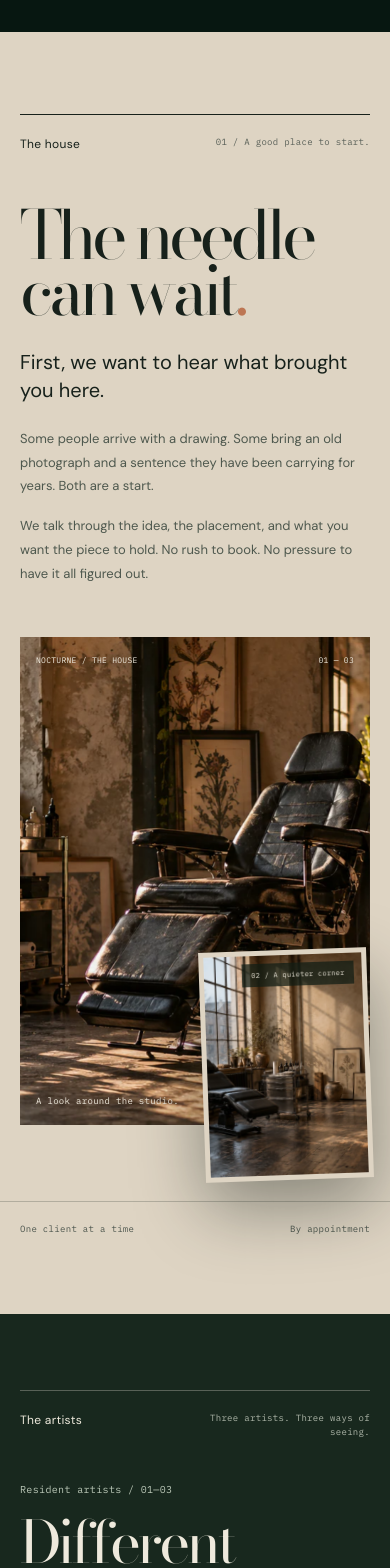
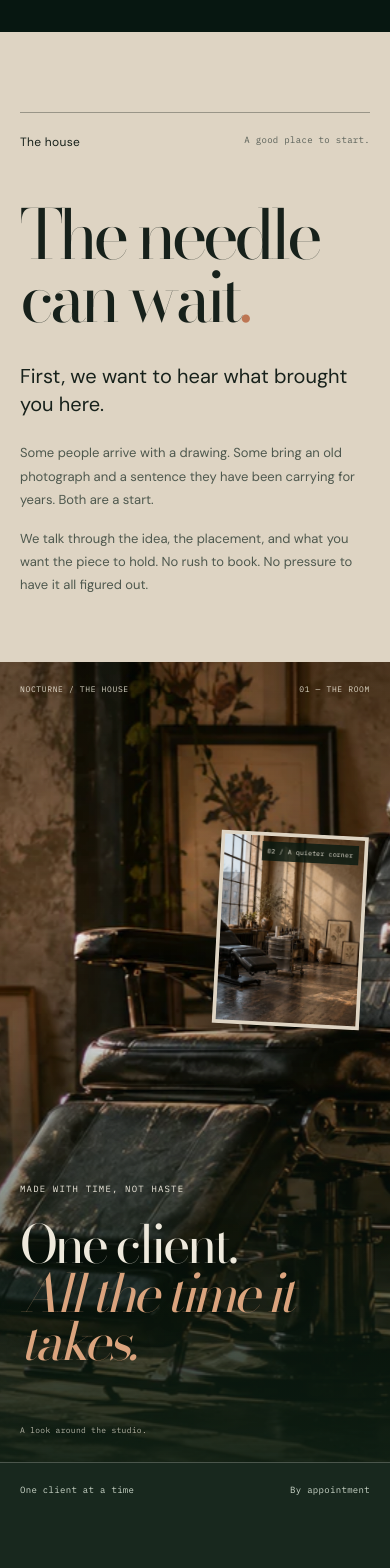
Before and after one commit to DaramolaFemi/Project-1, a Next.js app: page / in a window 390 px wide. Shown: the part 3260-4828 px from the top of the page. Built offline with nearby package versions, Linux system fonts and the light colour scheme; no server answers.

Commit message:
Fix studio cinematic section layout and motion
* Replace broken pinned studio with edge-to-edge photographic composition

* Remove conflicting studio CSS and add responsive cinema motion styles

```diff
--- a/src/app/globals.css
+++ b/src/app/globals.css
@@ -98,41 +98,6 @@ h1 { margin-left: -8px; font-size: clamp(96px, 11.2vw, 184px); line-height: .87;
 .scene-fallback { position: absolute; inset: 20%; display: flex; flex-direction: column; justify-content: center; border: 1px solid var(--rule-dark); text-align: center; }
 .scene-fallback p { font: 36px var(--serif); }
 .scene-fallback span { color: var(--muted); font: 11px var(--mono); }
-
-.studio { position: relative; overflow: hidden; isolation: isolate; background: #ded4c3; color: var(--ink); }
-.studio-wrap { padding-top: clamp(96px, 11vw, 170px); padding-bottom: clamp(104px, 11vw, 176px); }
-.studio .section-heading { position: relative; border-color: rgba(23, 33, 27, .36); }
-.studio .section-heading::before { position: absolute; top: -1px; left: 0; width: 100%; height: 1px; background: var(--ink); content: ''; }
-.studio .section-heading > .mono { color: #596058; }
-.studio-statement { display: grid; grid-template-columns: minmax(0, 1.16fr) minmax(280px, .64fr); gap: clamp(44px, 11vw, 180px); align-items: end; margin-bottom: clamp(52px, 7vw, 98px); }
-.studio-statement h2 { max-width: 820px; font-size: clamp(80px, 10.7vw, 166px); line-height: .82; letter-spacing: -.07em; }
-.studio-statement > div { max-width: 420px; padding-bottom: 4px; }
-.studio-statement .lead { margin-bottom: 22px; color: var(--ink); font-size: clamp(20px, 1.55vw, 25px); line-height: 1.38; }
-.studio-statement p:not(.lead) { color: #4e584e; font-size: 14px; line-height: 1.84; }
-.studio-statement p + p { margin-top: 16px; }
-.studio-images { display: grid; grid-template-columns: minmax(0, 2.1fr) minmax(210px, .78fr); gap: clamp(12px, 2vw, 32px); align-items: end; }
-.studio-photo { position: relative; overflow: hidden; background: #b9ac98; outline: 1px solid rgba(57, 94, 68, .72); outline-offset: 4px; box-shadow: 0 0 0 1px rgba(81, 117, 90, .2), 0 18px 54px rgba(22, 62, 36, .2), 0 0 42px rgba(65, 112, 77, .17); }
-.studio-photo-primary { aspect-ratio: 1.48 / 1; }
-.studio-photo-detail { z-index: 3; aspect-ratio: .7 / 1; margin-bottom: clamp(28px, 5.5vw, 100px); transform: translate3d(56px, 60px, 0) rotate(6deg) scale(.7); transform-origin: 82% 88%; opacity: .62; filter: blur(2px); will-change: transform, opacity, filter; }
-.studio-photo::after { position: absolute; inset: 0; background: rgba(21, 26, 20, .12); content: ''; pointer-events: none; }
-.studio-photo img { object-position: center 53%; }
-.studio-photo-detail img { object-position: 36% center; }
-.studio-film-strip { position: absolute; right: clamp(16px, 3vw, 42px); bottom: clamp(18px, 3vw, 48px); z-index: 2; display: flex; width: clamp(124px, 13vw, 202px); padding: 6px; background: rgba(222, 212, 195, .9); box-shadow: 0 14px 32px rgba(12, 20, 14, .28); opacity: 0; transform: translate3d(68px, 42px, 0) rotate(8deg); transform-origin: right bottom; }
-.studio-film-strip span { position: relative; display: block; width: 50%; aspect-ratio: .72 / 1; overflow: hidden; border: 1px solid rgba(23, 33, 27, .5); }
-.studio-film-strip span + span { margin-left: 5px; }
-.studio-film-strip img { object-position: center; }
-.studio.is-visible .studio-photo-primary { animation: studio-main-reveal 1.05s cubic-bezier(.2,.75,.15,1) both; }
-.studio.is-visible .studio-photo-primary > img { animation: studio-main-zoom 1.2s cubic-bezier(.2,.75,.15,1) both; }
-.studio.is-visible .studio-photo-detail { animation: studio-detail-pull-forward 1.3s cubic-bezier(.16,.84,.18,1) .16s both; }
-.studio.is-visible .studio-film-strip { animation: studio-strip-settle .95s cubic-bezier(.2,.75,.15,1) .48s both, studio-strip-breathe 6s ease-in-out 1.5s infinite; }
-@keyframes studio-main-reveal { from { clip-path: inset(0 0 100% 0); } to { clip-path: inset(0); } }
-@keyframes studio-main-zoom { from { transform: scale(1.12); } to { transform: scale(1); } }
-@keyframes studio-detail-pull-forward { 0% { opacity: .62; transform: translate3d(56px, 60px, 0) rotate(6deg) scale(.7); filter: blur(2px); } 46% { opacity: 1; transform: translate3d(15px, 15px, 0) rotate(1.5deg) scale(.93); filter: blur(.5px); } 74% { transform: translate3d(-8px, -12px, 0) rotate(-1deg) scale(1.12); } 100% { opacity: 1; transform: none; filter: blur(0); } }
-@keyframes studio-strip-settle { from { opacity: 0; transform: translate3d(68px, 42px, 0) rotate(8deg); } to { opacity: 1; transform: none; } }
-@keyframes studio-strip-breathe { 0%, 100% { translate: 0 0; } 50% { translate: 0 -5px; } }
-.photo-note { position: absolute; bottom: 0; left: 0; z-index: 1; padding: 12px 15px 11px; background: var(--ink); color: var(--chalk); font: 10px var(--mono); letter-spacing: .04em; }
-.studio-image-index { position: absolute; top: 14px; right: 14px; z-index: 1; color: var(--chalk); font-size: 9px; text-shadow: 0 1px 12px rgba(0,0,0,.75); }
-.studio-foot { display: flex; justify-content: space-between; padding-top: 18px; color: #4c554d; }
 
 .artists { overflow: clip; background: #18281e; color: var(--chalk); }
 .artists-shell { display: grid; grid-template-columns: minmax(300px, .76fr) minmax(0, 1.24fr); gap: clamp(48px, 9vw, 170px); align-items: start; }
@@ -366,7 +331,6 @@ h1 { margin-left: -8px; font-size: clamp(96px, 11.2vw, 184px); line-height: .87;
   .hero-kicker { max-width: 260px; }
   .hero-actions { align-items: flex-start; flex-direction: column; gap: 12px; }
   .hero-bottom > span { display: none; }
-  .studio-statement { gap: 7%; }
   .artist-layout { grid-template-columns: 1fr 1fr; gap: 8%; }
   .artist-santi { grid-column: 1 / 2; margin-top: 25px; padding-top: 0; }
   .artist-info h3 { font-size: 37px; }
@@ -428,21 +392,6 @@ h1 { margin-left: -8px; font-size: clamp(96px, 11.2vw, 184px); line-height: .87;
   h2 { font-size: clamp(51px, 13vw, 76px); }
   .section-heading { align-items: flex-start; margin-bottom: 53px; }
   .section-heading > .mono { max-width: 46%; text-align: right; font-size: 9px; }
-  .studio-wrap { padding-top: 82px; padding-bottom: 92px; }
-  .studio-statement { grid-template-columns: 1fr; gap: 30px; margin-bottom: 42px; }
-  .studio-statement h2 { font-size: clamp(70px, 18.8vw, 102px); line-height: .84; }
-  .studio-statement > div { max-width: 500px; }
-  .studio-statement .lead { font-size: 20px; }
-  .studio-statement p:not(.lead) { font-size: 13px; }
-  .studio-images { display: block; position: relative; padding-bottom: 90px; }
-  .studio-photo-primary { aspect-ratio: .88 / 1; min-height: 430px; }
-  .studio-photo-primary img { object-position: 47% center; }
-  .studio-photo-detail { position: absolute; right: 0; bottom: 0; width: 42%; aspect-ratio: .7 / 1; margin: 0; border: 7px solid #ded4c3; box-shadow: 0 0 0 1px rgba(81, 117, 90, .28), 0 24px 60px rgba(12, 25, 16, .34), 0 0 58px rgba(63, 122, 81, .2); }
-  .studio-photo-detail img { object-position: 38% center; }
-  .photo-note { padding: 10px 12px; font-size: 9px; }
-  .studio-film-strip { display: none; }
-  .studio-foot { gap: 20px; font-size: 9px; }
-  .studio-foot > span:first-child { max-width: 62%; }
   .artists-shell { display: block; padding-top: 0; padding-bottom: 0; }
   .artists-rail { position: relative; display: block; height: auto; min-height: 0; padding: 76px 0 54px; }
   .artists .section-heading { margin-bottom: 42px; }
@@ -552,8 +501,6 @@ h1 { margin-left: -8px; font-size: clamp(96px, 11.2vw, 184px); line-height: .87;
 }
 @media (prefers-reduced-motion: reduce) {
   *, *::before, *::after { scroll-behavior: auto !important; animation-duration: .01ms !important; animation-iteration-count: 1 !important; transition-duration: .01ms !important; }
-  .studio-film-strip, .studio.is-visible .studio-photo-detail { opacity: 1; transform: none; }
-  .studio.is-visible .studio-photo-primary { clip-path: none; }
 }
 @media (max-width: 420px) {
   :root { --gutter: 20px; }
@@ -579,51 +526,62 @@ h1 { margin-left: -8px; font-size: clamp(96px, 11.2vw, 184px); line-height: .87;
 }
 
 
-/* Studio editorial film: a restrained, scroll-driven continuation of the opening. */
-.studio-editorial { background: #ded4c3; }
-.studio-editorial .studio-wrap { padding-top: clamp(90px, 10vw, 158px); padding-bottom: clamp(65px, 7vw, 110px); }
-.studio-editorial .studio-statement { align-items: center; margin-bottom: 0; }
-.studio-editorial .studio-statement h2 { font-size: clamp(76px, 10vw, 158px); }
-.studio-editorial .studio-line { display: block; overflow: hidden; padding-bottom: .13em; margin-bottom: -.13em; }
-.studio-editorial .studio-line-inner { display: block; }
-.studio-editorial .studio-statement-copy { padding-top: 18px; }
-.studio-cinema-track { position: relative; height: 205svh; }
-.studio-cinema-sticky { position: sticky; top: 0; height: 100svh; overflow: hidden; isolation: isolate; }
-.studio-cinema-primary { position: absolute; inset: 4.5vh var(--gutter); overflow: hidden; background: #493b2e; transform-origin: center; will-change: clip-path, transform; }
-.studio-cinema-primary > img { object-fit: cover; object-position: center 57%; will-change: transform; }
-.studio-cinema-vignette { position: absolute; inset: 0; background: linear-gradient(180deg,rgba(8,14,10,.35),transparent 35%,rgba(6,13,9,.12) 60%,rgba(7,15,10,.75)); opacity: .35; pointer-events: none; }
-.studio-cinema-top { position: absolute; top: clamp(20px,3vw,42px); right: clamp(20px,3vw,42px); left: clamp(20px,3vw,42px); display: flex; justify-content: space-between; color: #eee9dc; font-size: 10px; text-shadow: 0 2px 12px #111; }
-.studio-cinema-caption { position: absolute; bottom: clamp(18px,3vw,44px); left: clamp(20px,3vw,42px); color: #eee9dc; font-size: 11px; }
-.studio-cinema-detail { position: absolute; z-index: 2; right: calc(var(--gutter) + 3.5vw); top: 17%; width: clamp(230px,26vw,450px); aspect-ratio: .74; border: 7px solid #ded4c3; background: #635b4b; box-shadow: 0 26px 70px rgba(6,14,10,.4); will-change: transform, opacity; }
-.studio-cinema-detail img { object-fit: cover; object-position: 36% center; }
-.studio-cinema-detail figcaption { position: absolute; top: 15px; right: 16px; padding: 6px 9px; background: rgba(16,28,20,.72); color: #eee9dc; font-size: 9px; }
-.studio-cinema-outro { position: absolute; bottom: clamp(80px,12vh,150px); left: clamp(24px,5.5vw,96px); z-index: 1; color: #eee9dc; }
-.studio-cinema-outro > span { font-size: 10px; letter-spacing: .11em; }
-.studio-cinema-outro p { margin-top: 20px; font: 400 clamp(52px,6.7vw,108px)/.93 var(--serif); letter-spacing: -.06em; }
-.studio-cinema-outro em { font-weight: 400; color: #edb28c; }
-.studio-closing { display: flex; justify-content: space-between; padding-top: 20px; padding-bottom: clamp(55px,7vw,110px); border-top: 1px solid rgba(23,33,27,.22); color: #4c554d; }
-@media (min-width: 768px) and (max-width: 1100px) {
-  .studio-cinema-detail { width: 29vw; right: calc(var(--gutter) + 2vw); }
-  .studio-cinema-outro p { font-size: clamp(46px,6vw,72px); }
+/* The house — photographic act after the 3D opening. No pinning or dead scroll. */
+.studio-renewed { position: relative; overflow: clip; background: #ded4c3; color: var(--ink); }
+.studio-renewed .studio-intro { padding-top: clamp(84px, 9vw, 140px); padding-bottom: clamp(72px, 8vw, 120px); }
+.studio-renewed .section-heading { border-color: rgba(23,33,27,.35); margin-bottom: clamp(52px,7vw,104px); }
+.studio-renewed .section-heading > .mono { color: #596058; }
+.studio-intro-grid { display: grid; grid-template-columns: minmax(0,1.32fr) minmax(290px,.68fr); gap: clamp(50px,8vw,140px); align-items: end; }
+.studio-intro-grid h2 { font: 400 clamp(76px,9.8vw,158px)/.88 var(--serif); letter-spacing: -.07em; }
+.studio-line { display: block; overflow: hidden; padding-block: .05em .12em; margin-block: -.05em -.12em; }
+.studio-line-inner { display: block; width: max-content; max-width: 100%; }
+.studio-intro-copy { max-width: 410px; padding-bottom: 5px; }
+.studio-intro-copy .studio-lead { margin-bottom: 23px; font-size: clamp(20px,1.6vw,25px); line-height: 1.38; color: var(--ink); }
+.studio-intro-copy p:not(.studio-lead) { color: #4e584e; font-size: 14px; line-height: 1.8; }
+.studio-intro-copy p + p { margin-top: 15px; }
+.studio-film { position: relative; height: clamp(680px, 100svh, 1040px); overflow: hidden; isolation: isolate; background: #142219; color: var(--chalk); }
+.studio-film-image { position: absolute; inset: -7% 0; transform-origin: center center; will-change: transform; }
+.studio-film-image img { object-fit: cover; object-position: center 54%; }
+.studio-film-shade { position: absolute; inset: 0; pointer-events: none; background: linear-gradient(90deg,rgba(6,15,10,.62) 0%,rgba(6,15,10,.19) 49%,rgba(6,15,10,.04) 77%),linear-gradient(180deg,rgba(8,18,12,.24) 0%,transparent 35%,rgba(9,20,13,.18) 54%,rgba(13,29,20,.94) 100%); }
+.studio-film-meta { position: absolute; top: clamp(26px,4vw,56px); right: var(--gutter); left: var(--gutter); display: flex; justify-content: space-between; gap: 20px; color: rgba(245,240,224,.86); font-size: 10px; letter-spacing: .08em; }
+.studio-film-words { position: absolute; z-index: 2; bottom: clamp(94px,15vh,170px); left: var(--gutter); width: min(58vw,860px); text-shadow: 0 2px 20px rgba(4,13,8,.35); }
+.studio-film-words > span { font-size: 10px; letter-spacing: .13em; }
+.studio-film-words p { margin-top: 20px; font: 400 clamp(66px,7.5vw,122px)/.89 var(--serif); letter-spacing: -.065em; }
+.studio-film-words em { color: #dba47e; font-style: italic; }
+.studio-film-detail { position: absolute; z-index: 1; top: 16%; right: var(--gutter); width: clamp(200px,24vw,370px); aspect-ratio: .76; border: 6px solid #ded4c3; background: #4c4a3c; box-shadow: 0 24px 75px rgba(4,14,8,.4); transform-origin: 60% 40%; will-change: transform; }
+.studio-film-detail img { object-fit: cover; object-position: 38% center; }
+.studio-film-detail figcaption { position: absolute; top: 12px; right: 12px; padding: 7px 10px; background: rgba(9,25,16,.82); color: #eee9dc; font-size: 9px; }
+.studio-film-index { position: absolute; bottom: 32px; left: var(--gutter); font-size: 9px; color: rgba(245,240,224,.7); }
+.studio-bridge { background: #18281e; color: #cbd6c9; }
+.studio-bridge-inner { display: flex; justify-content: space-between; gap: 22px; padding-top: 26px; padding-bottom: clamp(60px,7vw,100px); border-top: 1px solid rgba(238,233,220,.24); }
+@media (max-width: 1100px) and (min-width: 768px) {
+  .studio-intro-grid { gap: 5vw; }
+  .studio-intro-grid h2 { font-size: clamp(68px,9.2vw,105px); }
+  .studio-film-words { width: 65vw; }
+  .studio-film-words p { font-size: clamp(60px,7vw,82px); }
+  .studio-film-detail { width: 27vw; }
 }
 @media (max-width: 767px) {
-  .studio-editorial .studio-wrap { padding-top: 82px; padding-bottom: 47px; }
-  .studio-editorial .studio-statement { display: block; }
-  .studio-editorial .studio-statement h2 { font-size: clamp(65px,17.2vw,102px); }
-  .studio-editorial .studio-statement-copy { padding-top: 30px; }
-  .studio-cinema-track { height: auto; padding-bottom: 76px; }
-  .studio-cinema-sticky { position: relative; height: min(125vw,650px); min-height: 440px; overflow: visible; }
-  .studio-cinema-primary { inset: 0 var(--gutter); }
-  .studio-cinema-primary > img { object-position: 47% center; }
-  .studio-cinema-top { top: 17px; left: 16px; right: 16px; font-size: 8px; }
-  .studio-cinema-caption { bottom: 16px; left: 16px; font-size: 9px; }
-  .studio-cinema-detail { right: var(--gutter); top: auto; bottom: -55px; width: 43%; aspect-ratio: .73; border-width: 5px; }
-  .studio-cinema-detail figcaption { top: 8px; right: 8px; font-size: 7px; }
-  .studio-cinema-outro, .studio-cinema-vignette { display: none; }
-  .studio-closing { font-size: 9px; padding-bottom: 78px; }
+  .studio-renewed .studio-intro { padding-top: 80px; padding-bottom: 60px; }
+  .studio-renewed .section-heading { margin-bottom: 52px; }
+  .studio-intro-grid { display: block; }
+  .studio-intro-grid h2 { font-size: clamp(65px,17.5vw,102px); line-height: .88; }
+  .studio-intro-copy { max-width: 500px; padding-top: 36px; }
+  .studio-intro-copy .studio-lead { font-size: 20px; }
+  .studio-intro-copy p:not(.studio-lead) { font-size: 13px; }
+  .studio-film { height: clamp(620px,100svh,800px); }
+  .studio-film-image { inset: -5% 0; }
+  .studio-film-image img { object-position: 47% center; }
+  .studio-film-shade { background: linear-gradient(180deg,rgba(5,14,9,.28),transparent 28%,rgba(7,16,10,.20) 48%,rgba(12,29,18,.94) 100%); }
+  .studio-film-meta { top: 21px; font-size: 8px; }
+  .studio-film-detail { top: 17%; right: var(--gutter); width: min(41vw,205px); border-width: 4px; }
+  .studio-film-detail figcaption { top: 6px; right: 6px; padding: 5px 6px; font-size: 7px; }
+  .studio-film-words { bottom: 96px; width: calc(100% - 2 * var(--gutter)); }
+  .studio-film-words > span { font-size: 9px; }
+  .studio-film-words p { font-size: clamp(52px,13.4vw,79px); line-height: .93; }
+  .studio-film-index { bottom: 25px; font-size: 8px; }
+  .studio-bridge-inner { padding-top: 20px; padding-bottom: 70px; font-size: 9px; }
 }
 @media (prefers-reduced-motion: reduce) {
-  .studio-editorial .studio-line-inner, .studio-editorial .studio-statement-copy > *, .studio-cinema-primary, .studio-cinema-primary img, .studio-cinema-detail, .studio-cinema-caption, .studio-cinema-outro { transform: none !important; opacity: 1 !important; clip-path: none !important; }
-  .studio-cinema-track { height: auto; padding-bottom: 40px; }
-  .studio-cinema-sticky { position: relative; height: min(75vw,740px); min-height: 440px; }
+  .studio-line-inner, .studio-intro-copy p, .studio-film-image, .studio-film-detail, .studio-film-words { transform: none !important; opacity: 1 !important; }
 }
--- a/src/components/StudioSection.tsx
+++ b/src/components/StudioSection.tsx
@@ -7,117 +7,100 @@ import { ScrollTrigger } from 'gsap/ScrollTrigger';
 
 export default function StudioSection() {
   const section = useRef<HTMLElement>(null);
-  const stage = useRef<HTMLDivElement>(null);
 
   useEffect(() => {
-    if (!section.current || !stage.current) return;
+    if (!section.current) return;
     gsap.registerPlugin(ScrollTrigger);
     const media = gsap.matchMedia();
     media.add({
       desktop: '(min-width: 768px)',
       mobile: '(max-width: 767px)',
-      reduce: '(prefers-reduced-motion: reduce)',
-    }, context => {
-      const { desktop, reduce } = context.conditions!;
-      if (reduce) return;
-
-      const scope = gsap.context(() => {
-        gsap.fromTo('.studio-statement h2 .studio-line-inner',
-          { yPercent: 105 },
-          { yPercent: 0, stagger: .14, duration: 1.05, ease: 'power3.out',
-            scrollTrigger: { trigger: '.studio-statement', start: 'top 85%', once: true } });
-        gsap.fromTo('.studio-statement-copy > *',
-          { y: 34, opacity: 0 },
-          { y: 0, opacity: 1, stagger: .13, duration: .85, ease: 'power2.out',
-            scrollTrigger: { trigger: '.studio-statement', start: 'top 77%', once: true } });
-
-        if (desktop) {
-          const timeline = gsap.timeline({
-            defaults: { ease: 'none' },
-            scrollTrigger: {
-              trigger: '.studio-cinema-track',
-              start: 'top top',
-              end: 'bottom bottom',
-              scrub: 1,
-              invalidateOnRefresh: true,
-            },
+      reduced: '(prefers-reduced-motion: reduce)',
+    }, (context) => {
+      if (context.conditions?.reduced) return;
+      const animation = gsap.context(() => {
+        gsap.fromTo('.studio-line-inner', { yPercent: 102 }, {
+          yPercent: 0, duration: 1.1, stagger: .16, ease: 'power3.out',
+          scrollTrigger: { trigger: '.studio-intro', start: 'top 84%', once: true },
         });
-          timeline.fromTo('.studio-cinema-primary',
-            { clipPath: 'inset(7% 12% 7% 12% round 2px)', scale: .94 },
-            { clipPath: 'inset(0% 0% 0% 0% round 0px)', scale: 1, duration: .30 }, 0)
-            .fromTo('.studio-cinema-primary img',
-              { scale: 1.18, yPercent: -3 },
-              { scale: 1.04, yPercent: 3, duration: 1 }, 0)
-            .fromTo('.studio-cinema-detail',
-              { xPercent: 48, yPercent: 38, rotation: 7, scale: .74, opacity: 0 },
-              { xPercent: 0, yPercent: 0, rotation: -2, scale: 1, opacity: 1, duration: .46 }, .22)
-            .to('.studio-cinema-detail',
-              { xPercent: -9, yPercent: -9, rotation: 0, scale: 1.08, duration: .30 }, .68)
-            .fromTo('.studio-cinema-caption',
-              { y: 25, opacity: 0 },
-              { y: 0, opacity: 1, duration: .24 }, .30)
-            .to('.studio-cinema-vignette', { opacity: .68, duration: .38 }, .62)
-            .fromTo('.studio-cinema-outro',
-              { y: 34, opacity: 0 },
-              { y: 0, opacity: 1, duration: .30 }, .65);
-        } else {
-          gsap.fromTo('.studio-cinema-primary',
-            { clipPath: 'inset(0 0 18% 0)', y: 36 },
-            { clipPath: 'inset(0 0 0% 0)', y: 0, duration: 1.15, ease: 'power3.out',
-              scrollTrigger: { trigger: '.studio-cinema-track', start: 'top 80%', once: true } });
-          gsap.fromTo('.studio-cinema-detail',
-            { x: 48, y: 44, rotation: 5, opacity: 0 },
-            { x: 0, y: 0, rotation: -2, opacity: 1, duration: 1.05, ease: 'power3.out',
-              scrollTrigger: { trigger: '.studio-cinema-track', start: 'top 60%', once: true } });
-        }
+        gsap.fromTo('.studio-intro-copy > p', { y: 20, opacity: 0 }, {
+          y: 0, opacity: 1, duration: .8, stagger: .14, ease: 'power2.out',
+          scrollTrigger: { trigger: '.studio-intro', start: 'top 75%', once: true },
+        });
+        gsap.fromTo('.studio-film-image', { scale: 1.14, yPercent: -3 }, {
+          scale: 1.03, yPercent: 3, ease: 'none',
+          scrollTrigger: { trigger: '.studio-film', start: 'top bottom', end: 'bottom top', scrub: 1 },
+        });
+        gsap.fromTo('.studio-film-detail', {
+          yPercent: 14, rotation: 3, scale: .92,
+        }, {
+          yPercent: -8, rotation: 0, scale: 1, ease: 'none',
+          scrollTrigger: { trigger: '.studio-film', start: 'top 90%', end: 'bottom 15%', scrub: .85 },
+        });
+        gsap.fromTo('.studio-film-words', { y: 48, opacity: 0 }, {
+          y: 0, opacity: 1, duration: 1, ease: 'power3.out',
+          scrollTrigger: { trigger: '.studio-film', start: 'top 61%', once: true },
+        });
       }, section);
-      return () => scope.revert();
+      return () => animation.revert();
     });
     return () => media.revert();
   }, []);
 
   return (
-    <section ref={section} id="studio" className="studio studio-editorial">
-      <div className="section-wrap studio-wrap">
+    <section ref={section} id="studio" className="studio studio-renewed" aria-labelledby="studio-title">
+      <div className="studio-intro section-wrap">
         <div className="section-heading">
           <p className="section-label">The house</p>
-          <span className="mono">01 / A good place to start.</span>
+          <span className="mono">A good place to start.</span>
         </div>
-        <div className="studio-statement">
-          <h2>
+        <div className="studio-intro-grid">
+          <h2 id="studio-title">
             <span className="studio-line"><span className="studio-line-inner">The needle</span></span>
             <span className="studio-line"><span className="studio-line-inner">can wait<span className="period">.</span></span></span>
           </h2>
-          <div className="studio-statement-copy">
-            <p className="lead">First, we want to hear what brought you here.</p>
+          <div className="studio-intro-copy">
+            <p className="studio-lead">First, we want to hear what brought you here.</p>
             <p>Some people arrive with a drawing. Some bring an old photograph and a sentence they have been carrying for years. Both are a start.</p>
             <p>We talk through the idea, the placement, and what you want the piece to hold. No rush to book. No pressure to have it all figured out.</p>
           </div>
         </div>
       </div>
 
-      <div ref={stage} className="studio-cinema-track">
-        <div className="studio-cinema-sticky">
-          <div className="studio-cinema-primary">
-            <Image src="/images/studio-cinematic.webp" alt="Tattoo chair and supplies in a warmly lit studio atelier" fill sizes="(max-width: 767px) 100vw, 100vw" />
-            <div className="studio-cinema-vignette" aria-hidden="true" />
-            <div className="studio-cinema-top mono" aria-hidden="true"><span>NOCTURNE / THE HOUSE</span><span>01 — 03</span></div>
-            <p className="studio-cinema-caption mono">A look around the studio.</p>
-            <div className="studio-cinema-outro">
-              <span className="mono">AN INVITATION, NOT A DEADLINE</span>
+      <div className="studio-film" aria-label="A look inside the studio">
+        <div className="studio-film-image">
+          <Image
+            src="/images/studio-cinematic.webp"
+            alt="Tattoo chair, framed drawings and equipment in the warm afternoon light of the studio"
+            fill
+            sizes="100vw"
+          />
+        </div>
+        <div className="studio-film-shade" aria-hidden="true" />
+        <div className="studio-film-meta mono" aria-hidden="true">
+          <span>NOCTURNE / THE HOUSE</span><span>01 — THE ROOM</span>
+        </div>
+        <div className="studio-film-words">
+          <span className="mono">MADE WITH TIME, NOT HASTE</span>
           <p>One client.<br /><em>All the time it takes.</em></p>
         </div>
-          </div>
-          <figure className="studio-cinema-detail">
-            <Image src="/images/studio.webp" alt="Warm afternoon light falling over the tattoo studio's work area" fill sizes="(max-width: 767px) 48vw, 29vw" />
+        <figure className="studio-film-detail">
+          <Image
+            src="/images/studio.webp"
+            alt="Window light over a quieter corner of the tattoo studio"
+            fill
+            sizes="(max-width: 767px) 44vw, 27vw"
+          />
           <figcaption className="mono">02 / A quieter corner</figcaption>
         </figure>
-        </div>
+        <span className="studio-film-index mono">A look around the studio.</span>
       </div>
 
-      <div className="section-wrap studio-closing mono">
+      <div className="studio-bridge">
+        <div className="section-wrap studio-bridge-inner mono">
           <span>One client at a time</span>
           <span>By appointment</span>
+        </div>
       </div>
     </section>
   );
```
Lines whose indentation alone changed are shown as unchanged.
